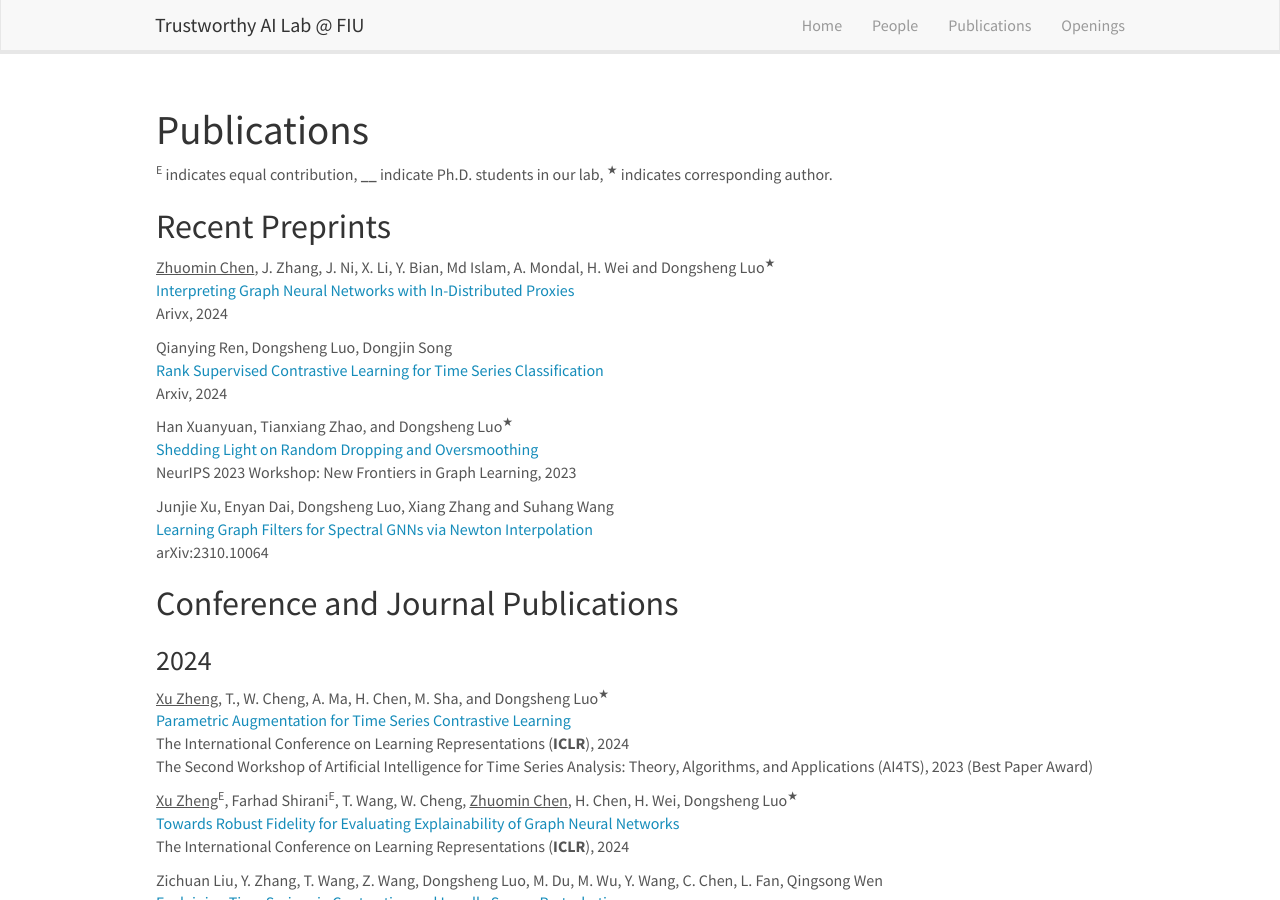
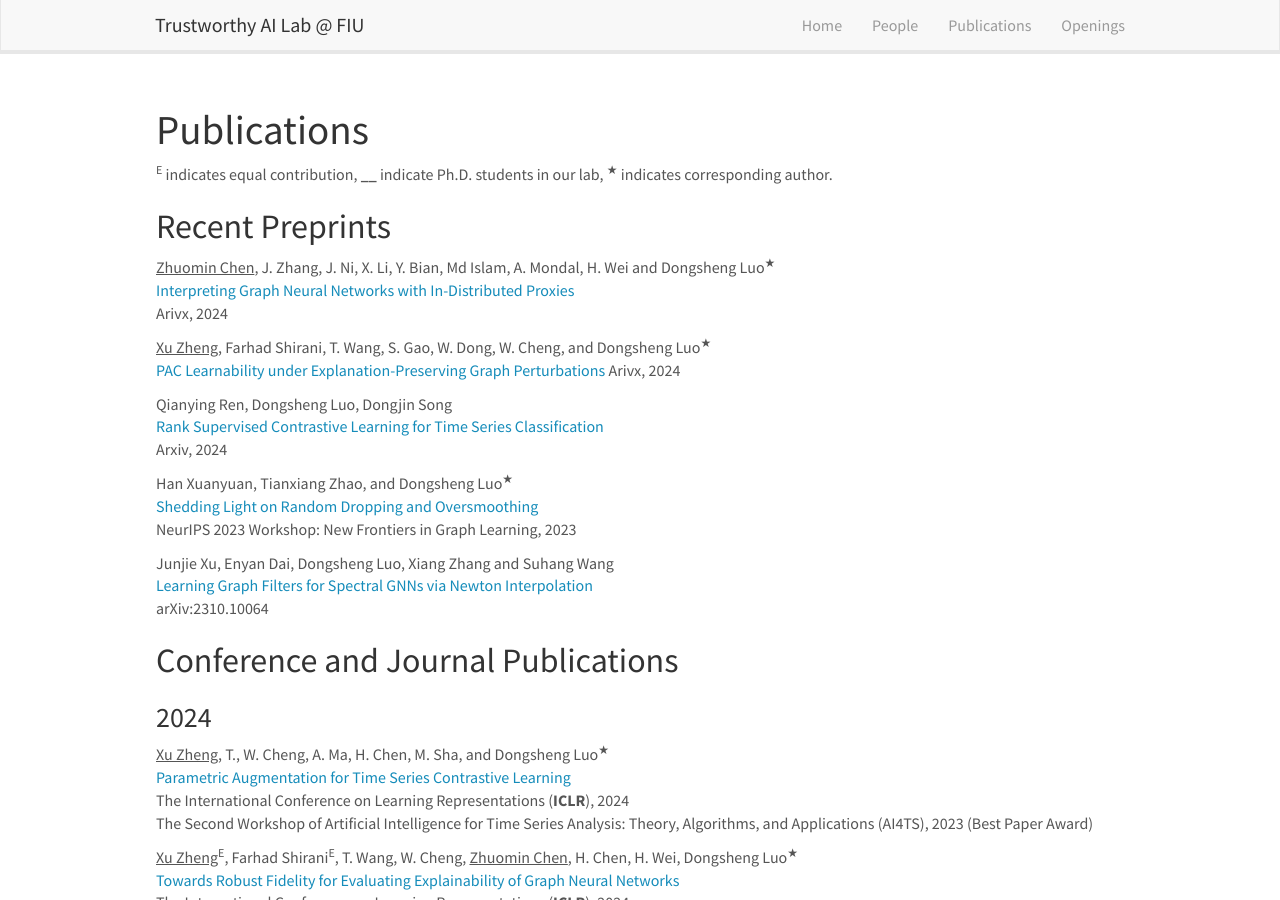
Before and after one commit to trustai4s-lab/trustai4s-lab.github.io, a Jekyll site: the page built from _pages/publications.md, in a window 1280 px wide and 900 px high. Built offline with Jekyll 4.4.1, drawn with Linux system fonts in a browser that asks for light colours; nearby versions of some CDN libraries.

Commit message:
Update publications.md

```diff
--- a/_pages/publications.md
+++ b/_pages/publications.md
@@ -15,6 +15,10 @@ permalink: /publications/
 
 <u>Zhuomin Chen</u>, J. Zhang, J. Ni, X. Li, Y. Bian, Md Islam, A. Mondal, H. Wei and Dongsheng Luo<sup>&#x2605;</sup>\
 [Interpreting Graph Neural Networks with In-Distributed Proxies](https://arxiv.org/abs/2402.02036)\
+Arivx, 2024
+
+<u>Xu Zheng</u>, Farhad Shirani, T. Wang, S. Gao, W. Dong, W. Cheng, and Dongsheng Luo<sup>&#x2605;</sup>\
+[PAC Learnability under Explanation-Preserving Graph Perturbations](https://arxiv.org/abs/2402.05039)
 Arivx, 2024
 
 Qianying Ren, Dongsheng Luo, Dongjin Song\
```
